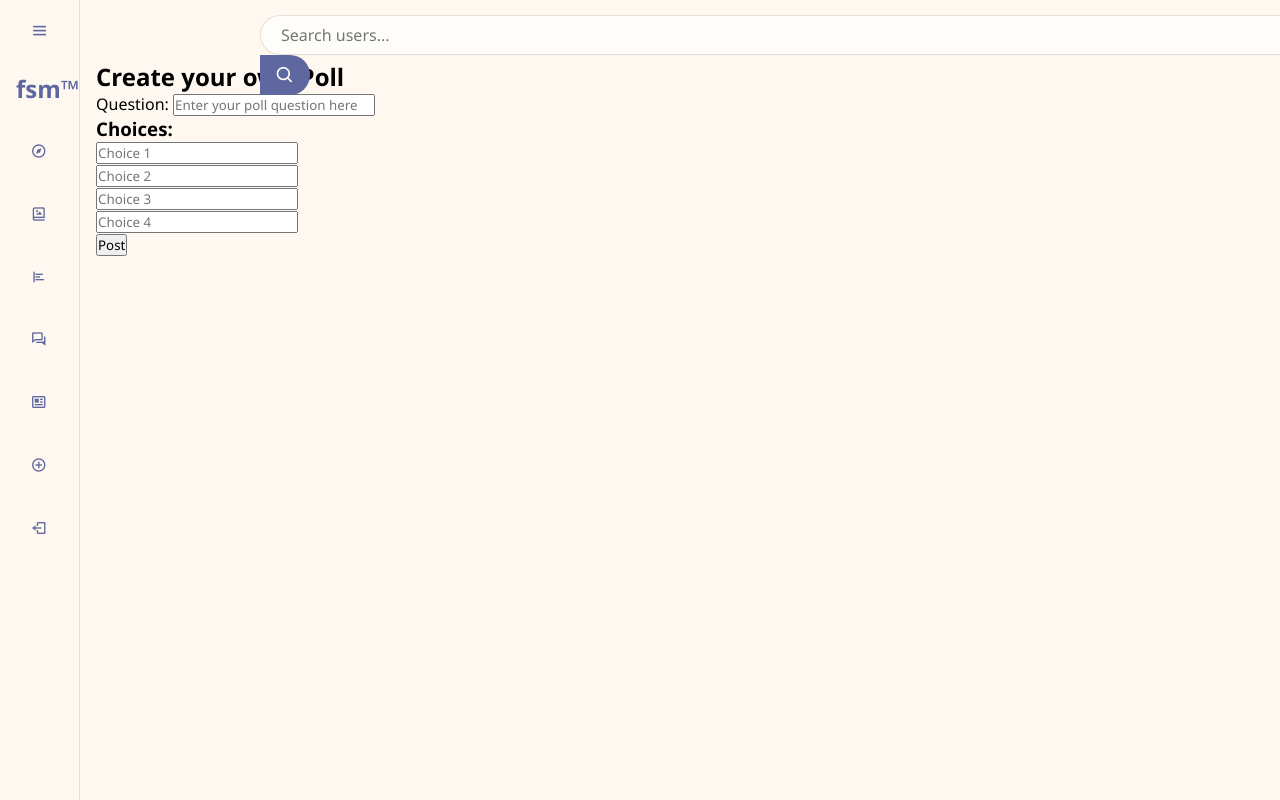
After one commit to niko-jandernal/fsm_website, a Django app: page /create_poll/ in a window 1280 px wide. The commit adds this page. Run offline with Django 5.2, Linux system fonts and the light colour scheme; the visitor is signed in with stand-in values (Sample User, id 1).

Commit message:
added the ability to create polls and view, vote and comment on them. the polls also display results in percentages

```diff
--- a/mywebsite/forms.py
+++ b/mywebsite/forms.py
@@ -2,6 +2,7 @@ from django.contrib.auth.forms import UserCreationForm
 from django.contrib.auth.models import User
 from django import forms
 from .models import Post, DiscussionPost
+from .models import Poll, Poll_Comment
 
 
 class CreateUserForm(UserCreationForm):
@@ -26,3 +27,25 @@ class DiscussionPostForm(forms.ModelForm):
     class Meta:
         model = DiscussionPost
         fields = ['title', 'content']
+
+
+class PollForm(forms.ModelForm):
+    class Meta:
+        model = Poll
+        fields = ['question']
+        widgets = {
+            'question': forms.TextInput(attrs={'placeholder': 'Enter your poll question here'}),
+        }
+
+
+class PollCommentForm(forms.ModelForm):
+    class Meta:
+        model = Poll_Comment
+        fields = ['comment_text']
+        widgets = {
+            'comment_text': forms.Textarea(attrs={
+                'placeholder': 'Type your comment here...',
+                'rows': 4,
+                'cols': 40
+            })
+        }
--- a/mywebsite/models.py
+++ b/mywebsite/models.py
@@ -39,3 +39,31 @@ class DiscussionComment(models.Model):
 
     def __str__(self):
         return f'Comment by {self.author.username} on {self.post.title}'
+
+
+class Poll(models.Model):
+    question = models.CharField(max_length=200)
+    created_by = models.ForeignKey(User, on_delete=models.CASCADE)
+    created_at = models.DateTimeField(auto_now_add=True)
+
+    def __str__(self):
+        return self.question
+
+
+class Choice(models.Model):
+    poll = models.ForeignKey(Poll, related_name='choices', on_delete=models.CASCADE)
+    choice_text = models.CharField(max_length=100)
+    vote_count = models.IntegerField(default=0)
+
+    def __str__(self):
+        return self.choice_text
+
+
+class Poll_Comment(models.Model):
+    poll = models.ForeignKey(Poll, related_name='comments', on_delete=models.CASCADE)
+    comment_text = models.TextField()
+    created_by = models.ForeignKey(User, on_delete=models.CASCADE)
+    created_at = models.DateTimeField(auto_now_add=True)
+
+    def __str__(self):
+        return self.comment_text[:50]  # Show first 50 characters of the comment
--- a/mywebsite/templates/base.html
+++ b/mywebsite/templates/base.html
@@ -49,12 +49,6 @@
                     <span class="nav-item">Explore</span>
                 </a>
             </li>
-{#            <li>#}
-{#                <a href="{% url 'notifications' %}">#}
-{#                    <i class='bx bx-bell'></i>#}
-{#                    <span class="nav-item">Notifications</span>#}
-{#                </a>#}
-{#            </li>#}
             <li>
                 <a href="{% url 'boards' %}">
                     <i class='bx bx-photo-album' ></i>
@@ -62,7 +56,7 @@
                 </a>
             </li>
             <li>
-                <a href="{% url 'polls' %}">
+                <a href="{% url 'view_polls' %}">
                     <i class='bx bx-poll' ></i>
                     <span class="nav-item">Polls</span>
                 </a>
--- /dev/null
+++ b/mywebsite/templates/create_poll.html
@@ -0,0 +1,15 @@
+{% extends 'base.html' %}
+
+{% block content %}
+<h2>Create your own Poll</h2>
+<form method="post">
+    {% csrf_token %}
+    {{ form.as_p }}
+    <h3>Choices:</h3>
+    <input type="text" name="choice1" placeholder="Choice 1" required><br>
+    <input type="text" name="choice2" placeholder="Choice 2" required><br>
+    <input type="text" name="choice3" placeholder="Choice 3"><br>
+    <input type="text" name="choice4" placeholder="Choice 4"><br>
+    <button type="submit">Post</button>
+</form>
+{% endblock %}
--- a/mywebsite/templates/polls.html
+++ /dev/null
@@ -1,4 +0,0 @@
-{% extends "base.html" %}  {% block title%} Polls {% endblock %}
-{% block content %}
-<h1>Polls</h1>
-{% endblock %}
--- a/mywebsite/urls.py
+++ b/mywebsite/urls.py
@@ -1,16 +1,16 @@
-from django.urls import path
-from . import views
 from django.conf import settings
 from django.conf.urls.static import static
+from django.urls import path
+
+from . import views
+from .views import discussions, view_polls
 from .views import like_post, post_comment, search_users
-from .views import discussions
 
 urlpatterns = [
-    path('', views.home),  # This is the default page (home page of the website)
+    path('', views.home),
     path('home', views.home, name='home'),
     path('explore', views.explore, name='explore'),
     path('boards', views.boards, name='boards'),
-    path('polls', views.polls, name='polls'),
     path('discussions', views.discussions, name='discussions'),
     path('news', views.news, name='news'),
     path('create', views.create, name='create'),
@@ -27,6 +27,12 @@ urlpatterns = [
     path('discussions/like/<int:post_id>/', like_post, name='like_post'),
     path('discussions/comment/<int:post_id>/', post_comment, name='post_comment'),
 
+    path('create_poll/', views.create_poll, name='create_poll'),
+    path('view_polls/', view_polls, name='view_polls'),
+    path('vote/<int:poll_id>/', views.vote, name='vote'),
+
+    path('add_comment/<int:poll_id>/', views.add_comment, name='add_comment')
+
 ]
 
 if settings.DEBUG:
--- a/mywebsite/views.py
+++ b/mywebsite/views.py
@@ -14,6 +14,9 @@ from .models import DiscussionPost
 from .models import DiscussionComment
 from django.contrib.auth.models import User
 from django.db.models import Q
+
+from .models import Poll, Choice, Poll_Comment
+from .forms import PollForm, PollCommentForm
 
 
 def register(request):
@@ -136,11 +139,6 @@ def boards(request):
     return render(request, "boards.html")
 
 
-@login_required(login_url="login")
-def polls(request):
-    return render(request, "polls.html")
-
-
 def news(request):
     return render(request, "news.html")
 
@@ -194,3 +192,76 @@ def like_post(request, post_id):
     else:
         post.likes.add(request.user)
     return redirect('discussions')
+
+
+@login_required(login_url="login")
+def create_poll(request):
+    if request.method == 'POST':
+        form = PollForm(request.POST)
+        if form.is_valid():
+            poll = form.save(commit=False)
+            poll.created_by = request.user
+            poll.save()
+            for i in range(1, 5):  # Assuming we allow up to 4 choices per poll for simplicity
+                choice_text = request.POST.get(f'choice{i}', '').strip()
+                if choice_text:
+                    Choice.objects.create(poll=poll, choice_text=choice_text)
+            return redirect('view_polls')
+    else:
+        form = PollForm()
+    return render(request, 'create_poll.html', {'form': form})
+
+
+
+def view_polls(request):
+    polls = Poll.objects.all()
+    poll_data = []
+    comment_form = PollCommentForm()  # Instantiate your comment form here
+
+    for poll in polls:
+        form = PollCommentForm()
+        choices = poll.choices.all()
+        total_votes = sum(choice.vote_count for choice in choices)
+        results = [{'choice_text': choice.choice_text, 'percentage': (choice.vote_count / total_votes) * 100 if total_votes > 0 else 0} for choice in choices]
+        poll_data.append({'poll': poll, 'results': results, 'comment_form': comment_form})
+
+    return render(request, 'view_polls.html', {'poll_data': poll_data})
+
+
+
+@login_required(login_url="login")
+def vote(request, poll_id):
+    poll = get_object_or_404(Poll, pk=poll_id)
+    try:
+        selected_choice = poll.choices.get(pk=request.POST['vote'])
+    except (KeyError, Choice.DoesNotExist):
+        # Handle the error case; perhaps redirect back to the poll with a message
+        return render(request, 'view_polls.html', {
+            'poll': poll,
+            'error_message': "You didn't select a choice or an invalid choice was made.",
+        })
+    else:
+        selected_choice.vote_count += 1
+        selected_choice.save()
+
+        return redirect('view_polls')
+
+
+@login_required(login_url="login")
+def add_comment(request, poll_id):
+    poll = get_object_or_404(Poll, pk=poll_id)
+    if request.method == 'POST':
+        form = PollCommentForm(request.POST)
+        if form.is_valid():
+            new_comment = form.save(commit=False)
+            new_comment.poll = poll
+            new_comment.created_by = request.user  # Adjust accordingly if your user setup is different
+            new_comment.save()
+            # Redirect to the 'view_polls' page or a relevant page where you list the polls
+            return redirect('view_polls')
+        else:
+            # Optionally handle form errors here
+            return render(request, 'home.html', {'form': form, 'poll': poll})
+    else:
+        form = PollCommentForm()
+        return render(request, 'view_polls.html', {'form': form, 'poll': poll})
```
Also changed, not shown: mywebsite/templates/view_polls.html (added, +34 -0 lines).
